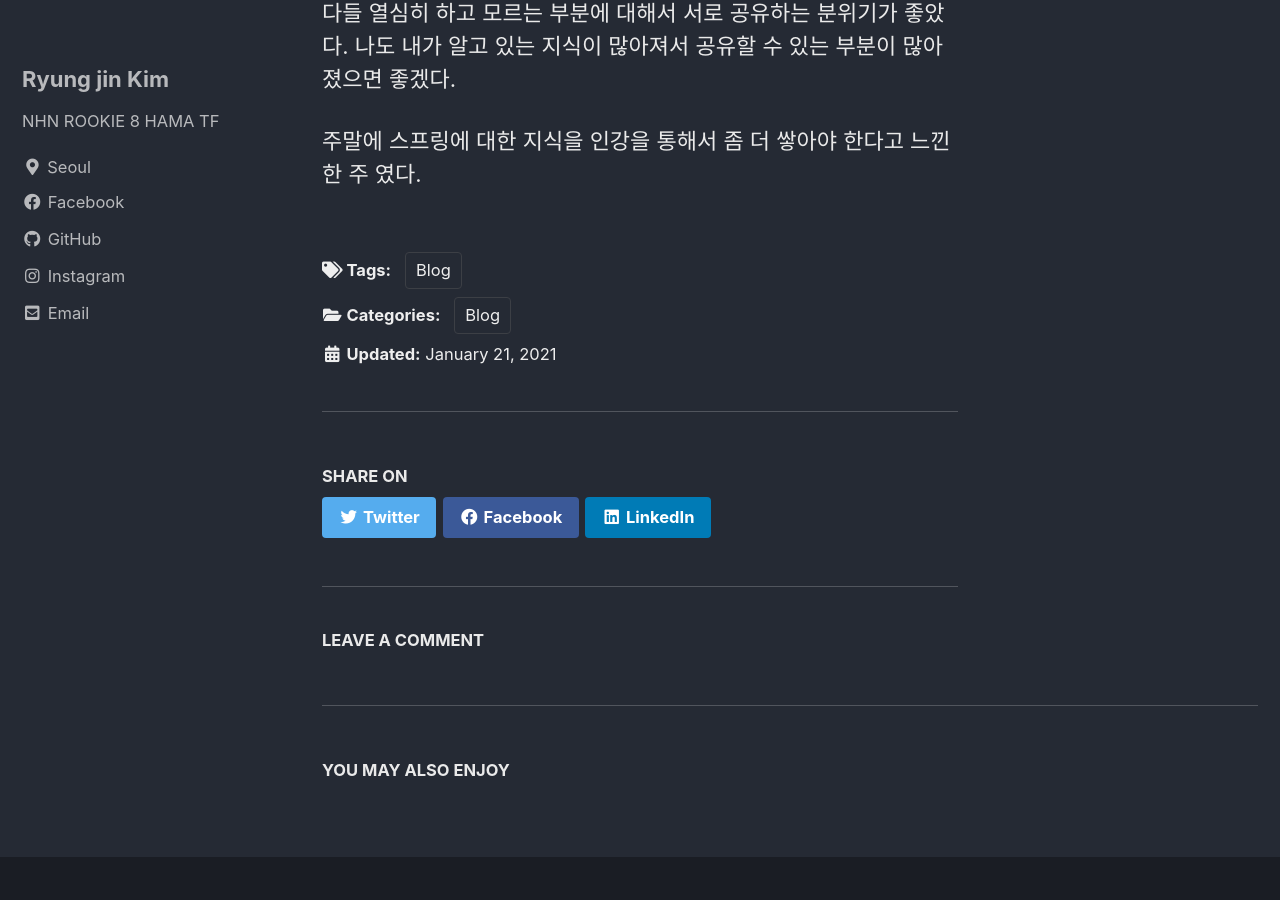
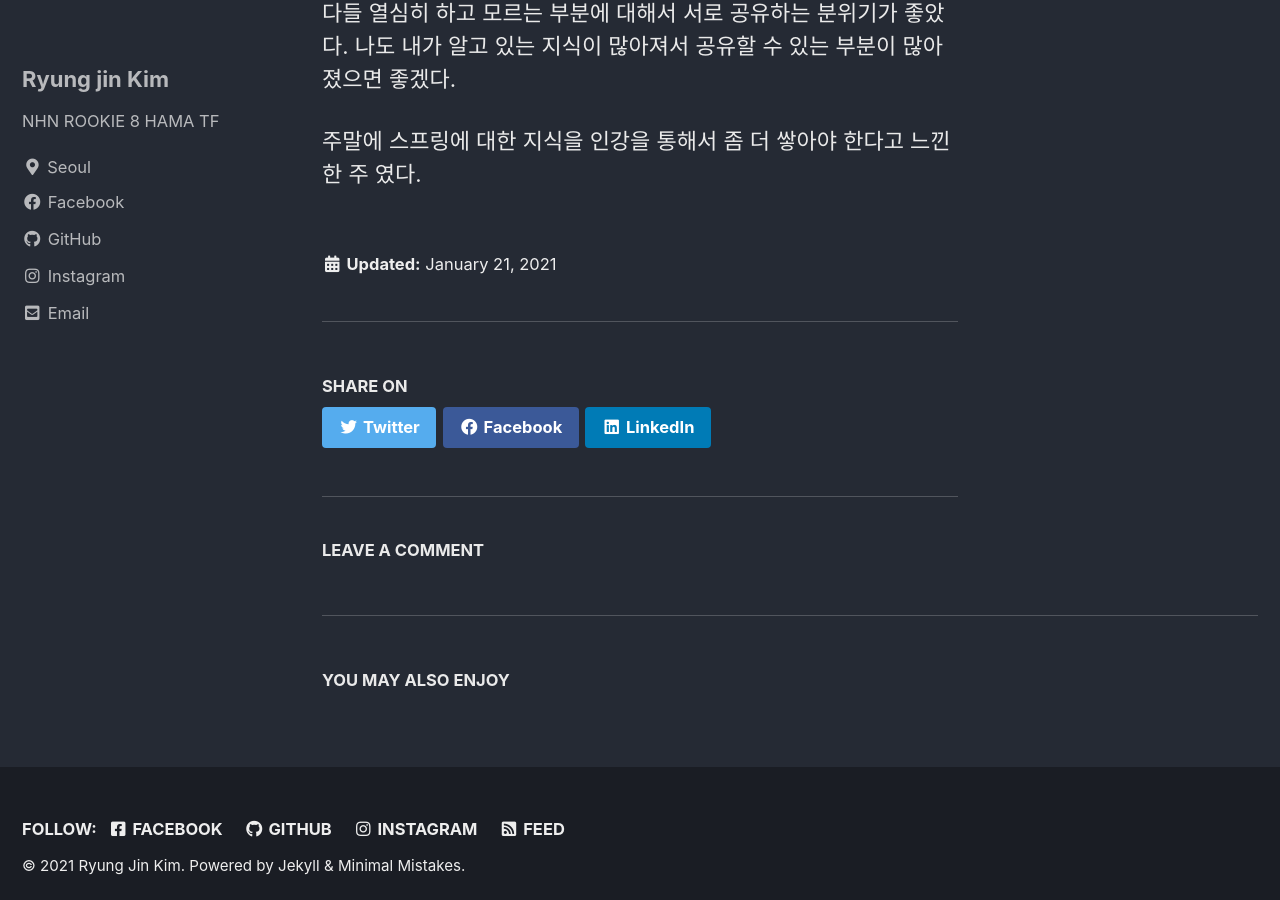
Before and after one commit to RATIONAL331/rational331.github.io, a Jekyll site: the page built from _posts/2021-01-22-first-week.md, in a window 1280 px wide and 900 px high, scrolled down 454 px. Built offline with Jekyll 4.4.1, drawn with Linux system fonts in a browser that asks for light colours; cached includes are drawn as plain includes; comment, search, counter and statistics services are not loaded.

Commit message:
Update 2021-01-22-first-week.md

```diff
--- a/_posts/2021-01-22-first-week.md
+++ b/_posts/2021-01-22-first-week.md
@@ -2,10 +2,6 @@
 title:  "2021 NHN 루키 8기 1주차 소감"
 excerpt: "01.18~01.21까지 소감"
 
-categories:
-  - Blog
-tags:
-  - Blog
 last_modified_at: 2021-01-21
 ---
 
```
